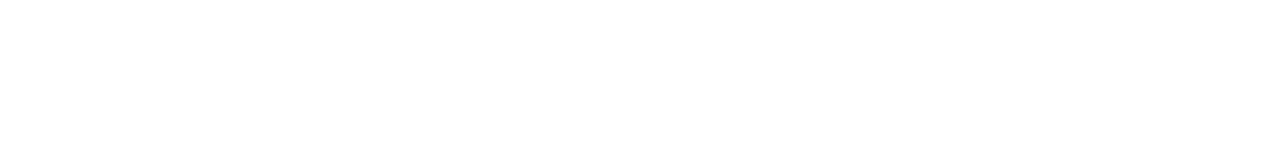
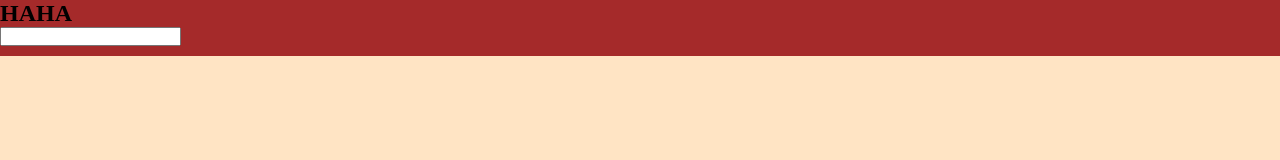
Before and after one commit to ikdaisy/Olx, a website: page front-end/index.html in a window 1280 px wide. Drawn offline with Linux system fonts and the light colour scheme.

Commit message:
Files Added

```diff
--- a/front-end/css/index.css
+++ b/front-end/css/index.css
@@ -0,0 +1,16 @@
+*{
+    margin:0;
+    padding: 0;
+}
+
+.main{
+    background-color: bisque;
+    width: 100%;
+    height: 100vh;
+
+}
+.nav{
+    background-color: brown;
+    width: 100%;
+    height: 7vh;
+}
--- a/front-end/index.html
+++ b/front-end/index.html
@@ -4,8 +4,21 @@
     <meta charset="UTF-8">
     <meta name="viewport" content="width=device-width, initial-scale=1.0">
     <title>Document</title>
+    <link rel="stylesheet" href="./css/index.css">
 </head>
 <body>
+    <div class="main">
+        <div class="nav">
+           <div class="logo">
+                <!-- <img src="" alt=""> -->
+                 <h2>HAHA</h2>
+           </div>
+           <input type="search">
 
+
+
+        </div>
+    </div>
+    <script src="./js/index.js"></script>
 </body>
 </html>
--- a/requestHandler.js
+++ b/requestHandler.js
@@ -1,5 +1,4 @@
+
 export async function add(req,res) {
     console.log("ADD");
-
-
 }
--- a/router.js
+++ b/router.js
@@ -4,5 +4,4 @@ const router = Router()
 
 router.route("/add").post(rh.add)
 
-
 export default router
```
Also changed, not shown: app.js (+1 -6 lines).
